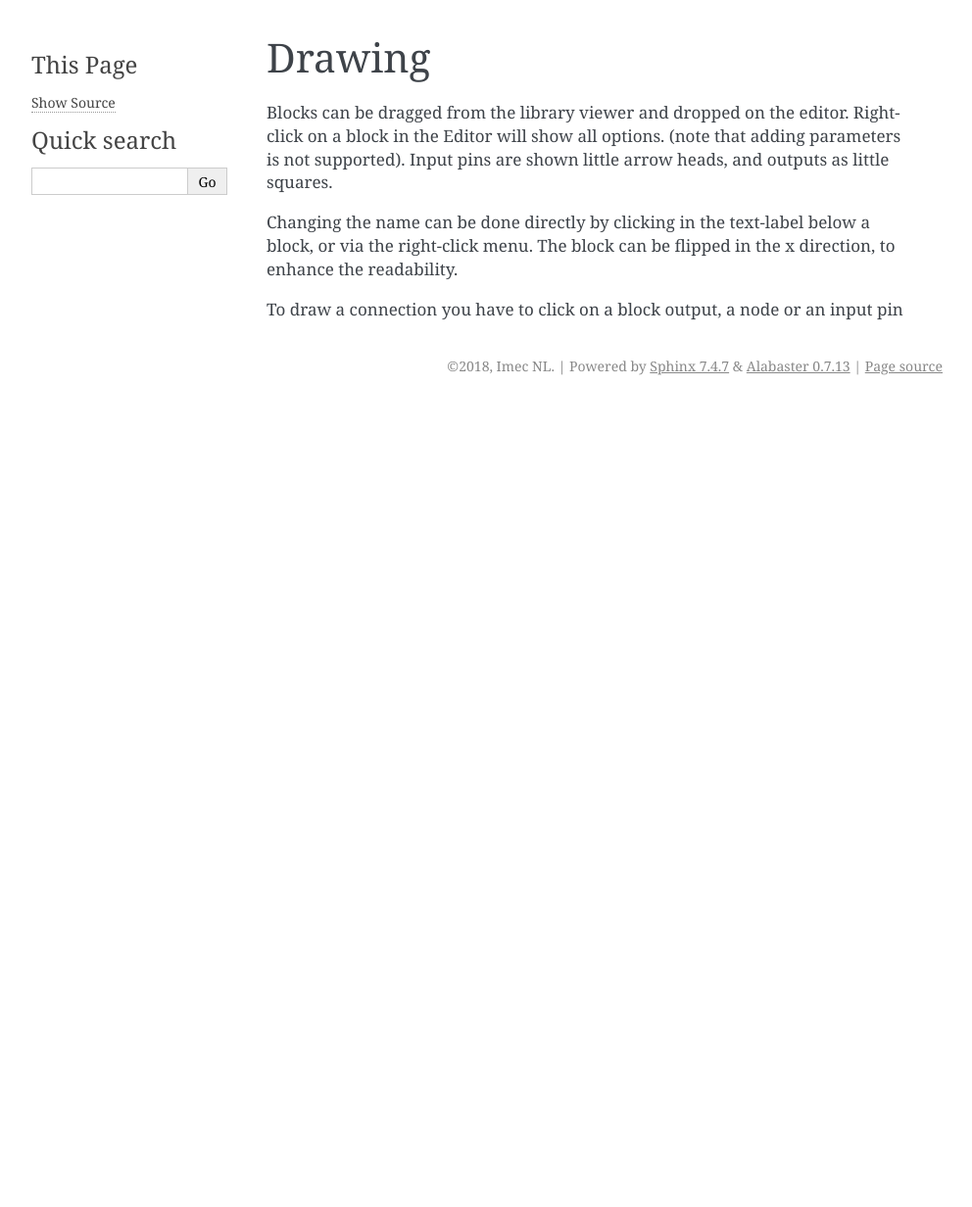
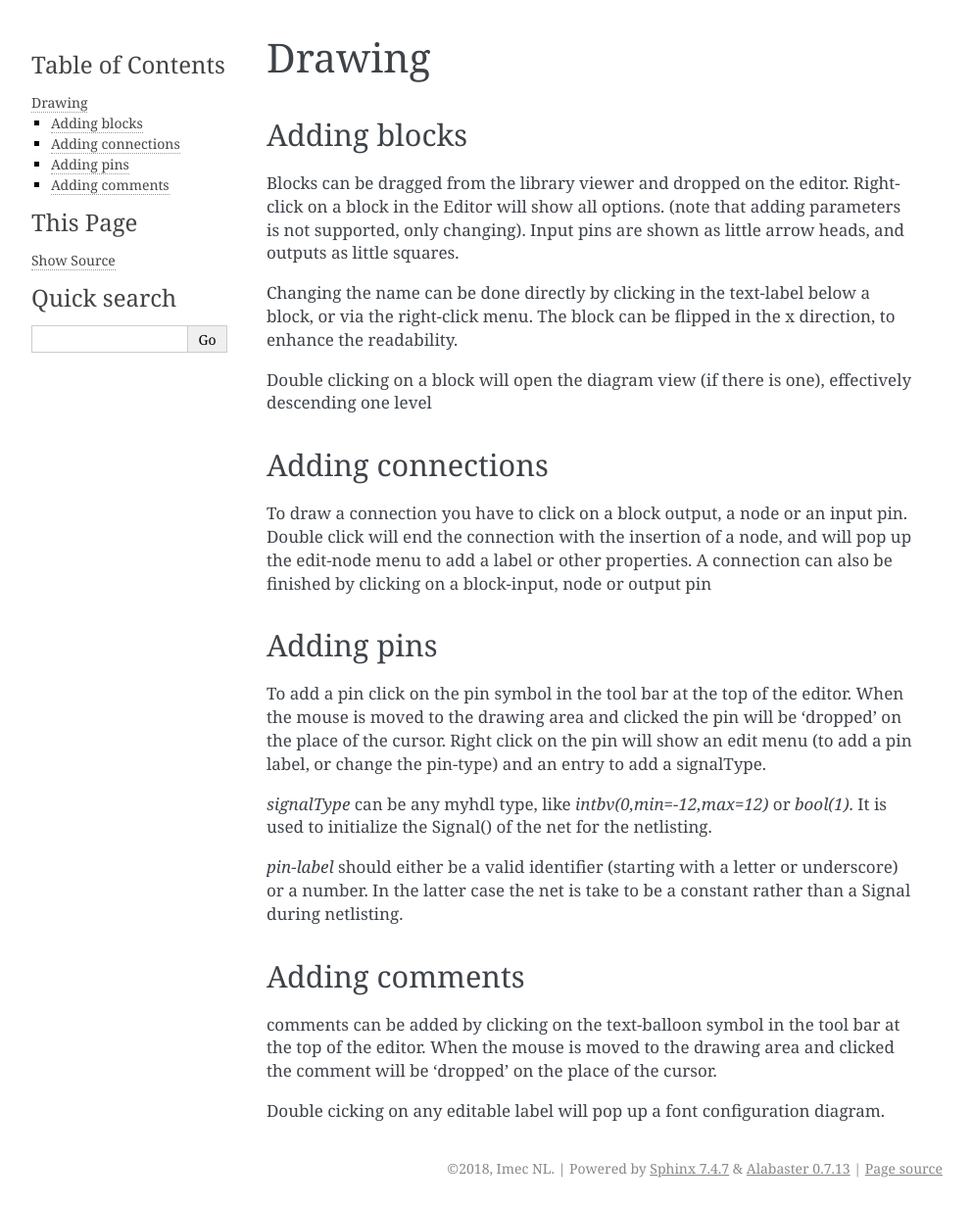
Before and after one commit to imec-myhdl/Spyce, a Sphinx documentation site: the page built from doc/source/manual/Drawing.rst, in a window 1280 px wide. Shown: the whole page at 98% size, without its empty margins (148-1140 px from the left). Built offline with Sphinx 7.4.7, drawn with Linux system fonts in a browser that asks for light colours; before the commit the page ends 900 px from its top, so only the background shows below that.

```diff
--- a/doc/source/manual/Drawing.rst
+++ b/doc/source/manual/Drawing.rst
@@ -1,12 +1,48 @@
 #######
 Drawing
 #######
+.. index:: single: Drawing
+
+
+Adding blocks
+=============
+.. index:: single: Adding blocks
 
 Blocks can be dragged from the library viewer and dropped on the editor. Right-click on a block in
-the Editor will show all options. (note that adding parameters is not supported). Input pins are shown
-little arrow heads, and outputs as little squares.
+the Editor will show all options. (note that adding parameters is not supported, only changing).
+Input pins are shown as little arrow heads, and outputs as little squares.
 
 Changing the name can be done directly by clicking in the text-label below a block, or via the
 right-click menu. The block can be flipped in the x direction, to enhance the readability.
 
-To draw a connection you have to click on a block output, a node or an input pin
+Double clicking on a block will open the diagram view (if there is one), effectively descending one
+level
+
+
+Adding connections
+==================
+.. index:: single: Adding connections
+
+To draw a connection you have to click on a block output, a node or an input pin. Double click will
+end the connection with the insertion of a node, and will pop up the edit-node menu to add a label
+or other properties. A connection can also be finished by clicking on a block-input, node or output pin
+
+Adding pins
+===========
+To add a pin click on the pin symbol in the tool bar at the top of the editor. When the mouse is moved
+to the drawing area and clicked the pin will be 'dropped' on the place of the cursor. Right click on
+the pin will show an edit menu (to add a pin label, or change the pin-type) and an entry to add a
+signalType.
+
+*signalType* can be any myhdl type, like *intbv(0,min=-12,max=12)* or *bool(1)*. It is used to initialize the
+Signal() of the net for the netlisting.
+
+*pin-label* should either be a valid identifier (starting with a letter or underscore) or a number. In the latter case the net is take to be a constant rather than a Signal during netlisting.
+
+Adding comments
+===============
+comments can be added by clicking on the text-balloon symbol in the tool bar at the top of the editor.
+When the mouse is moved to the drawing area and clicked the comment will be 'dropped' on the place of
+the cursor.
+
+Double cicking on any editable label will pop up a font configuration diagram.
--- a/doc/source/manual/index.rst
+++ b/doc/source/manual/index.rst
@@ -12,6 +12,8 @@ Welcome to spyce's documentation!
 
    Preface
    Blocks
+   Drawing
+   Todo
 
 
 Indices and tables
```
Also changed, not shown: doc/source/manual/Blocks.rst (+20 -1 lines), doc/source/manual/Preface.rst (+35 -1 lines), doc/source/manual/Todo.rst (added, +36 -0 lines), 2 other files.
